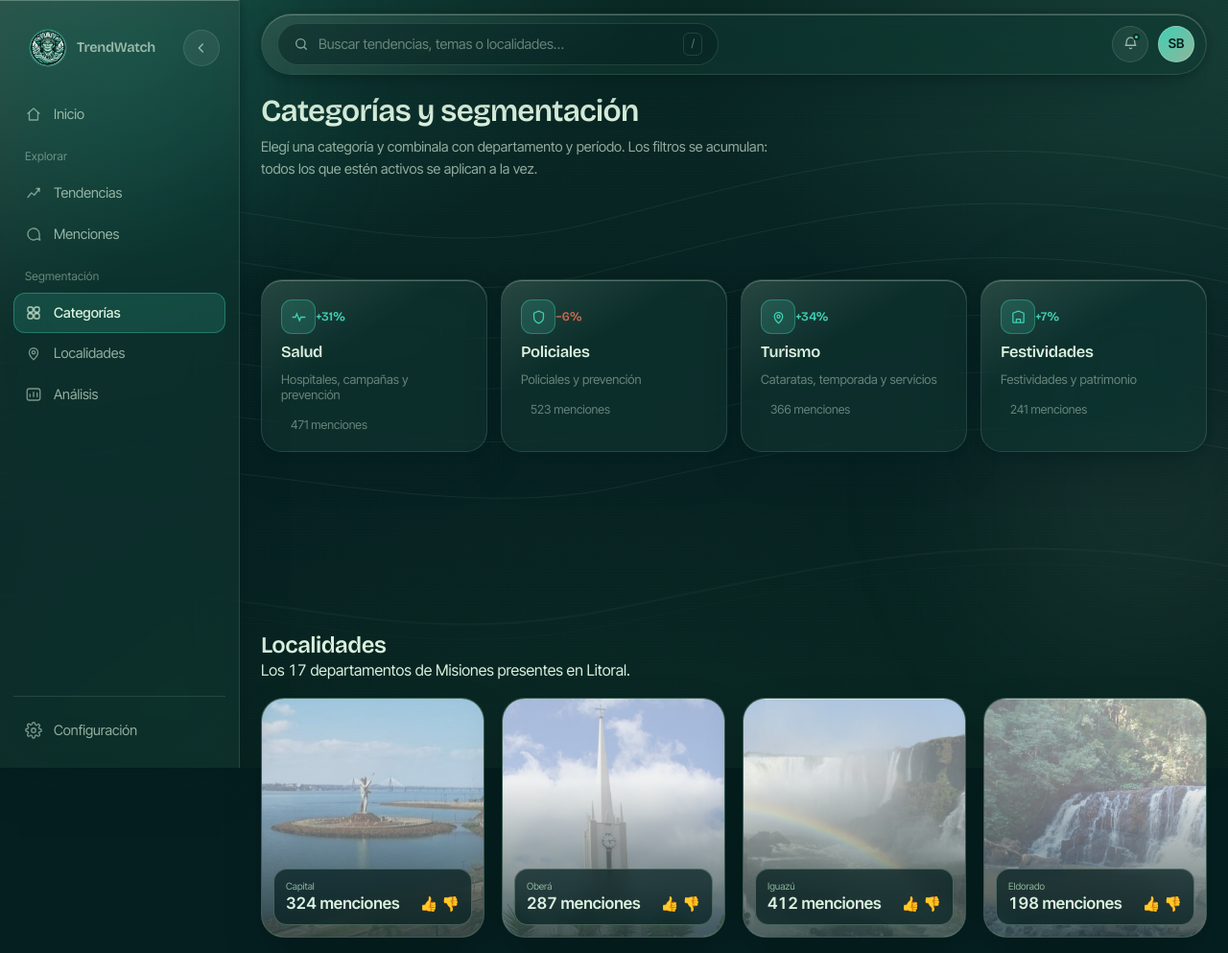
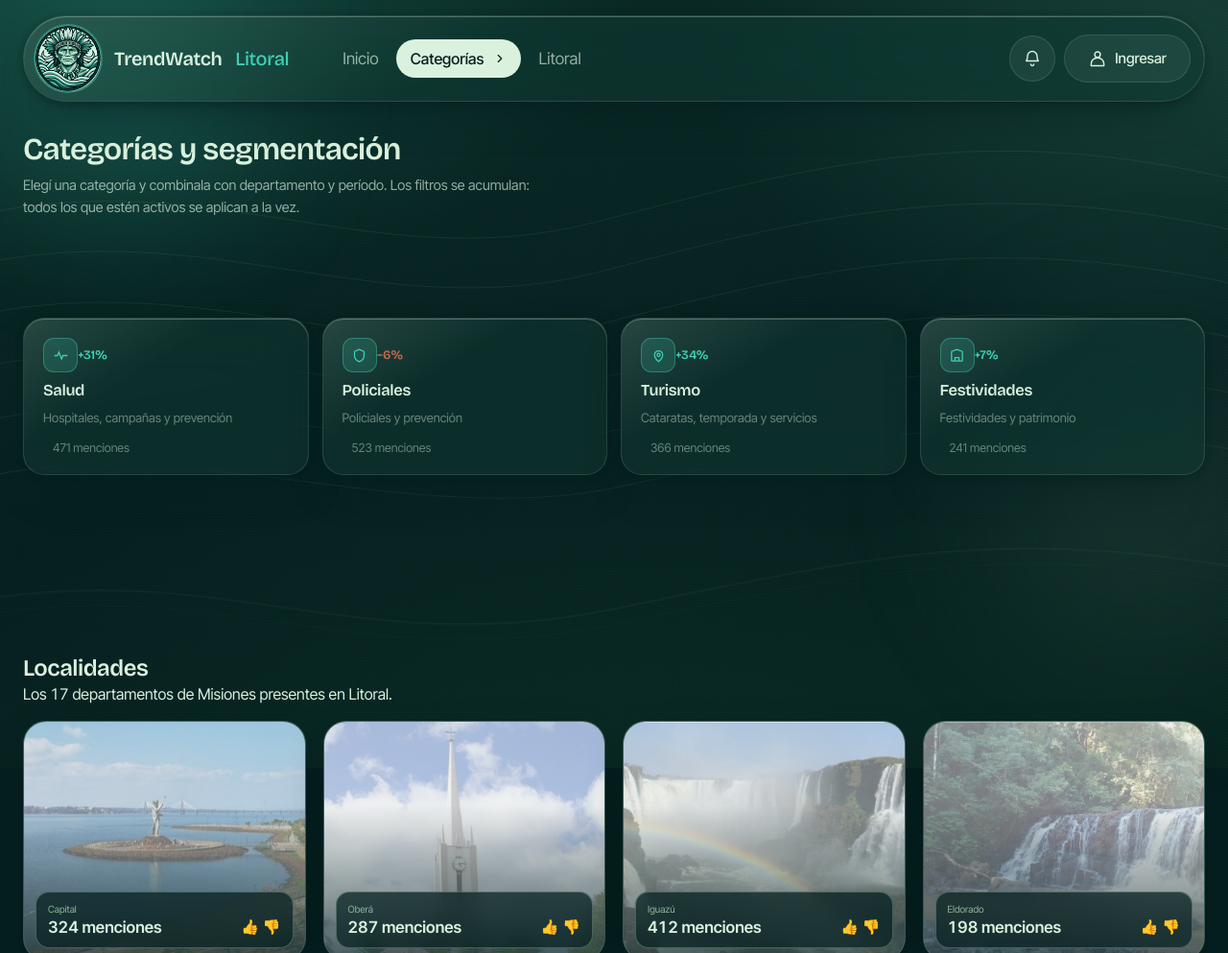
Before and after one commit to MakkiGan666/Trend-Watch-Litoral, a Django app: page /categorias/ in a window 1280 px wide. Shown: the top 993 px of the page at 96% size. Run offline with Django 5.2, Linux system fonts and the light colour scheme; parts of the project's set-up code (start-up, migrations or seed data) failed here and were passed over.

Commit message:
feat(frontend): integrar navegacion de categorias responsive

```diff
--- a/app/core/templates/base.html
+++ b/app/core/templates/base.html
@@ -50,7 +50,7 @@
       </a>
       <div class="nav__links">
         <a href="{% url 'landing' %}" {% if request.resolver_match.url_name == 'landing' %}aria-current="page"{% endif %}>Inicio</a>
-        <a href="{% url 'categorias' %}" {% if request.resolver_match.url_name == 'categorias' %}aria-current="page"{% endif %}>Categorías</a>
+        {% block categories_nav %}<a href="{% url 'categorias' %}" {% if request.resolver_match.url_name == 'categorias' %}aria-current="page"{% endif %}>Categorías</a>{% endblock %}
         {% if perms.core.change_publicacion %}<a href="{% url 'dashboard' %}" {% if request.resolver_match.url_name == 'dashboard' %}aria-current="page"{% endif %}>Dashboard</a>{% endif %}
         <a href="{% url 'litoral' %}" {% if request.resolver_match.url_name == 'litoral' %}aria-current="page"{% endif %}>Litoral</a>
       </div>
--- a/app/core/templates/categorias.html
+++ b/app/core/templates/categorias.html
@@ -2,106 +2,34 @@
 {% load static %}
 
 {% block title %}Categorías y segmentación · TrendWatch{% endblock %}
-{% block body_class %}app{% endblock %}
+{% block body_class %}app categories-page{% endblock %}
 
-{# El dashboard trae su propio header lateral y superior #}
-{% block nav %}{% endblock %}
 {% block footer %}{% endblock %}
 
 {% block extra_head %}
 <link rel="stylesheet" href="{% static 'css/locality-cards.css' %}?v=2">
+<link rel="stylesheet" href="{% static 'css/categories-layout.css' %}?v=9">
+{% endblock %}
+
+{% block categories_nav %}
+        <div class="categories-dropdown" id="categories-dropdown">
+          <button class="categories-dropdown__toggle" type="button" aria-expanded="false" aria-controls="categories-nav-menu">Categorías <svg class="categories-dropdown__arrow" width="14" height="14" viewBox="0 0 24 24" fill="none" stroke="currentColor" stroke-width="2" stroke-linecap="round" stroke-linejoin="round" aria-hidden="true"><path d="m9 6 6 6-6 6"/></svg></button>
+          <div class="categories-dropdown__panel" id="categories-nav-menu" hidden>
+            <a href="#localidades">Localidades</a>
+            <a href="#grafico">Análisis</a>
+            <a href="#resultados">Tendencias</a>
+          </div>
+        </div>
 {% endblock %}
 
 {% block content %}
-<div class="shell" id="shell">
-
-  <!-- ==================== SIDEBAR ==================== -->
-  <aside class="sidebar glass glass--sheen" id="sidebar" aria-label="Navegación de la plataforma">
-    <div class="sidebar__top">
-      <a class="brand" href="{% url 'landing' %}">
-        {% include "partials/_mark.html" %}
-        <span class="brand__text">TrendWatch</span>
-      </a>
-      <button class="icon-btn" id="sidebar-collapse" type="button" aria-label="Contraer menú" aria-expanded="true">
-        <svg width="16" height="16" viewBox="0 0 24 24" fill="none" stroke="currentColor" stroke-width="2" stroke-linecap="round" stroke-linejoin="round"><path d="M14 6l-6 6 6 6"/></svg>
-      </button>
-    </div>
-
-    <nav>
-      <a href="{% url 'landing' %}">
-        <svg width="18" height="18" viewBox="0 0 24 24" fill="none" stroke="currentColor" stroke-width="1.8" stroke-linecap="round" stroke-linejoin="round"><path d="M4 11l8-7 8 7"/><path d="M6 10v10h12V10"/></svg>
-        <span class="sidebar__label">Inicio</span>
-      </a>
-
-      <p class="sidebar__group">Explorar</p>
-      <a href="#resultados">
-        <svg width="18" height="18" viewBox="0 0 24 24" fill="none" stroke="currentColor" stroke-width="1.8" stroke-linecap="round" stroke-linejoin="round"><path d="M4 18l5-6 4 3 7-9"/><path d="M20 6h-4M20 6v4"/></svg>
-        <span class="sidebar__label">Tendencias</span>
-      </a>
-      {% if perms.core.change_publicacion %}
-      <a href="{% url 'dashboard' %}">
-        <svg width="18" height="18" viewBox="0 0 24 24" fill="none" stroke="currentColor" stroke-width="1.8" stroke-linecap="round" stroke-linejoin="round"><rect x="3" y="5" width="18" height="14" rx="3"/><path d="M7 9h6M7 13h10M7 16h7"/></svg>
-        <span class="sidebar__label">Dashboard</span>
-      </a>
-      {% endif %}
-      <a href="#resultados">
-        <svg width="18" height="18" viewBox="0 0 24 24" fill="none" stroke="currentColor" stroke-width="1.8" stroke-linecap="round" stroke-linejoin="round"><path d="M20 12a8 8 0 10-3.2 6.4L21 20l-1.2-3.6A7.9 7.9 0 0020 12z"/></svg>
-        <span class="sidebar__label">Menciones</span>
-      </a>
-
-      <p class="sidebar__group">Segmentación</p>
-      <a href="#categorias" aria-current="page">
-        <svg width="18" height="18" viewBox="0 0 24 24" fill="none" stroke="currentColor" stroke-width="1.8" stroke-linejoin="round"><rect x="4" y="4" width="7" height="7" rx="2"/><rect x="13" y="4" width="7" height="7" rx="2"/><rect x="4" y="13" width="7" height="7" rx="2"/><rect x="13" y="13" width="7" height="7" rx="2"/></svg>
-        <span class="sidebar__label">Categorías</span>
-      </a>
-      <a href="#localidades">
-        <svg width="18" height="18" viewBox="0 0 24 24" fill="none" stroke="currentColor" stroke-width="1.8" stroke-linecap="round" stroke-linejoin="round"><path d="M12 21c4-3.5 6-7 6-10a6 6 0 10-12 0c0 3 2 6.5 6 10z"/><circle cx="12" cy="11" r="2.2"/></svg>
-        <span class="sidebar__label">Localidades</span>
-      </a>
-<a href="#grafico">
-        <svg width="18" height="18" viewBox="0 0 24 24" fill="none" stroke="currentColor" stroke-width="1.8" stroke-linecap="round" stroke-linejoin="round"><rect x="3" y="4" width="18" height="16" rx="3"/><path d="M7 15v-3M12 15V9M17 15v-5"/></svg>
-        <span class="sidebar__label">Análisis</span>
-      </a>
-    </nav>
-
-    <div class="sidebar__foot">
-      <a href="#">
-        <svg width="18" height="18" viewBox="0 0 24 24" fill="none" stroke="currentColor" stroke-width="1.8" stroke-linecap="round" stroke-linejoin="round"><circle cx="12" cy="12" r="3"/><path d="M19.4 14.5a1.7 1.7 0 00.3 1.9l.1.1a2 2 0 11-2.8 2.8l-.1-.1a1.7 1.7 0 00-2.9 1.2v.2a2 2 0 11-4 0v-.1a1.7 1.7 0 00-2.9-1.2l-.1.1a2 2 0 11-2.8-2.8l.1-.1a1.7 1.7 0 00-1.2-2.9H3a2 2 0 110-4h.1a1.7 1.7 0 001.2-2.9l-.1-.1a2 2 0 112.8-2.8l.1.1a1.7 1.7 0 002.9-1.2V3a2 2 0 114 0v.1a1.7 1.7 0 002.9 1.2l.1-.1a2 2 0 112.8 2.8l-.1.1a1.7 1.7 0 001.2 2.9H21a2 2 0 110 4h-.1a1.7 1.7 0 00-1.5.9z"/></svg>
-        <span class="sidebar__label">Configuración</span>
-      </a>
-    </div>
-  </aside>
-
-  <div class="scrim" id="scrim" aria-hidden="true"></div>
+<div class="categories-content">
 
   <!-- ==================== CONTENIDO ==================== -->
   <div class="app-main">
 
-    <!-- HEADER -->
-    <header class="app-header">
-      <div class="app-header__inner glass glass--sheen">
-        <button class="icon-btn burger" id="sidebar-open" type="button" aria-label="Abrir menú" aria-expanded="false" aria-controls="sidebar">
-          <svg width="18" height="18" viewBox="0 0 24 24" fill="none" stroke="currentColor" stroke-width="2" stroke-linecap="round"><path d="M4 7h16M4 12h16M4 17h16"/></svg>
-        </button>
+    <div class="app-body">
 
-        <div class="app-search">
-          <svg width="16" height="16" viewBox="0 0 24 24" fill="none" stroke="#DAF1DE" stroke-width="2" stroke-linecap="round" opacity=".6"><circle cx="11" cy="11" r="7"/><path d="M20 20l-3.6-3.6"/></svg>
-          <label class="sr-only" for="app-search-input">Buscar tendencias, temas o localidades</label>
-          <input id="app-search-input" type="search" placeholder="Buscar tendencias, temas o localidades…">
-          <span class="kbd" aria-hidden="true">/</span>
-        </div>
-
-        <div class="app-header__act">
-          <button class="icon-btn dot-badge" type="button" aria-label="Notificaciones">
-            <svg width="17" height="17" viewBox="0 0 24 24" fill="none" stroke="currentColor" stroke-width="1.9" stroke-linecap="round" stroke-linejoin="round"><path d="M6 9a6 6 0 1112 0c0 4 1.5 5.5 1.5 5.5h-15S6 13 6 9z"/><path d="M10.5 18.5a2 2 0 003 0"/></svg>
-          </button>
-          <span class="avatar" aria-hidden="true">SB</span>
-          <span class="sr-only">Sesión de Sofía Bergalo</span>
-        </div>
-      </div>
-    </header>
-
-    <div class="app-body">
 
       <!-- TÍTULO -->
       <div class="page-head reveal">
@@ -468,3 +396,9 @@
   </div>
 </div>
 {% endblock %}
+
+
+
+{% block extra_js %}
+<script src="{% static 'js/categories-navigation.js' %}?v=5" defer></script>
+{% endblock %}
--- /dev/null
+++ b/app/static/css/categories-layout.css
@@ -0,0 +1,44 @@
+/* Accesos directos de Categorías en la navbar compartida. */
+.categories-page .nav{max-width:1440px;flex-wrap:wrap}
+.categories-page .nav__links{align-items:center;flex-wrap:wrap}
+.categories-page .categories-content{max-width:1440px;margin:0 auto}
+.categories-page .app-body{padding:16px 24px 44px}
+.categories-page section[id]{scroll-margin-top:160px}
+@media(max-width:1100px){
+  .categories-page .nav__links{order:3;flex-basis:100%;margin-left:0}
+}
+@media(max-width:660px){
+  .categories-page .app-body{padding-left:18px;padding-right:18px}
+}
+
+.categories-dropdown{display:flex;align-items:center;justify-content:flex-start;flex:0 1 auto;min-width:0}
+.categories-dropdown__toggle{display:flex;align-items:center;gap:10px;white-space:nowrap;border:0;border-radius:var(--r-pill);padding:8px 15px;background:var(--mist);color:var(--ink-900);font:inherit;font-weight:500;cursor:pointer}
+.categories-dropdown__toggle:focus-visible{outline:2px solid var(--aqua);outline-offset:3px}
+.categories-dropdown__toggle span{opacity:.55}
+.categories-dropdown__panel{display:flex;align-items:center;gap:2px;white-space:nowrap}
+.categories-dropdown__panel[hidden]{display:none}
+.categories-dropdown__panel a{padding:8px 10px!important;font-size:14.5px!important}
+@media(max-width:660px){
+  .categories-dropdown{width:100%;flex:none;justify-content:flex-start;overflow-x:auto}
+  .categories-dropdown__toggle{font-size:14px;padding:8px 10px}
+  .categories-dropdown__panel a{width:auto!important;padding:8px!important;font-size:13px!important}
+}
+
+.categories-dropdown__toggle{background:transparent;color:var(--tx-2)}
+.categories-dropdown__toggle.is-current{background:var(--mist);color:var(--ink-900)}
+.categories-dropdown__toggle:hover{box-shadow:0 0 15px rgba(63,208,180,.12)}
+
+.categories-dropdown__arrow{flex:none;transition:transform .2s ease}
+.categories-dropdown__toggle[aria-expanded="true"] .categories-dropdown__arrow{transform:rotate(180deg)}
+@media(prefers-reduced-motion:reduce){.categories-dropdown__arrow{transition:none}}
+
+/* En móvil el submenú crece hacia abajo, sin desplazamiento lateral. */
+@media(max-width:660px){
+  .categories-dropdown{flex-direction:column;align-items:stretch;overflow:visible}
+  .categories-dropdown__toggle{justify-content:space-between;width:100%}
+  .categories-dropdown__panel{flex-direction:column;align-items:stretch;width:100%;gap:4px;padding:6px 0 4px 12px}
+  .categories-dropdown__panel a{width:100%!important;padding:10px 12px!important;font-size:14.5px!important}
+  .categories-dropdown__arrow{transform:rotate(90deg)}
+  .categories-dropdown__toggle[aria-expanded="true"] .categories-dropdown__arrow{transform:rotate(-90deg)}
+  .categories-page .nav-holder .nav__links{max-height:calc(100dvh - 110px);overflow-y:auto;background:rgba(12,48,43,.98)}
+}
```
Also changed, not shown: app/static/js/categories-navigation.js (added, +52 -0 lines).
